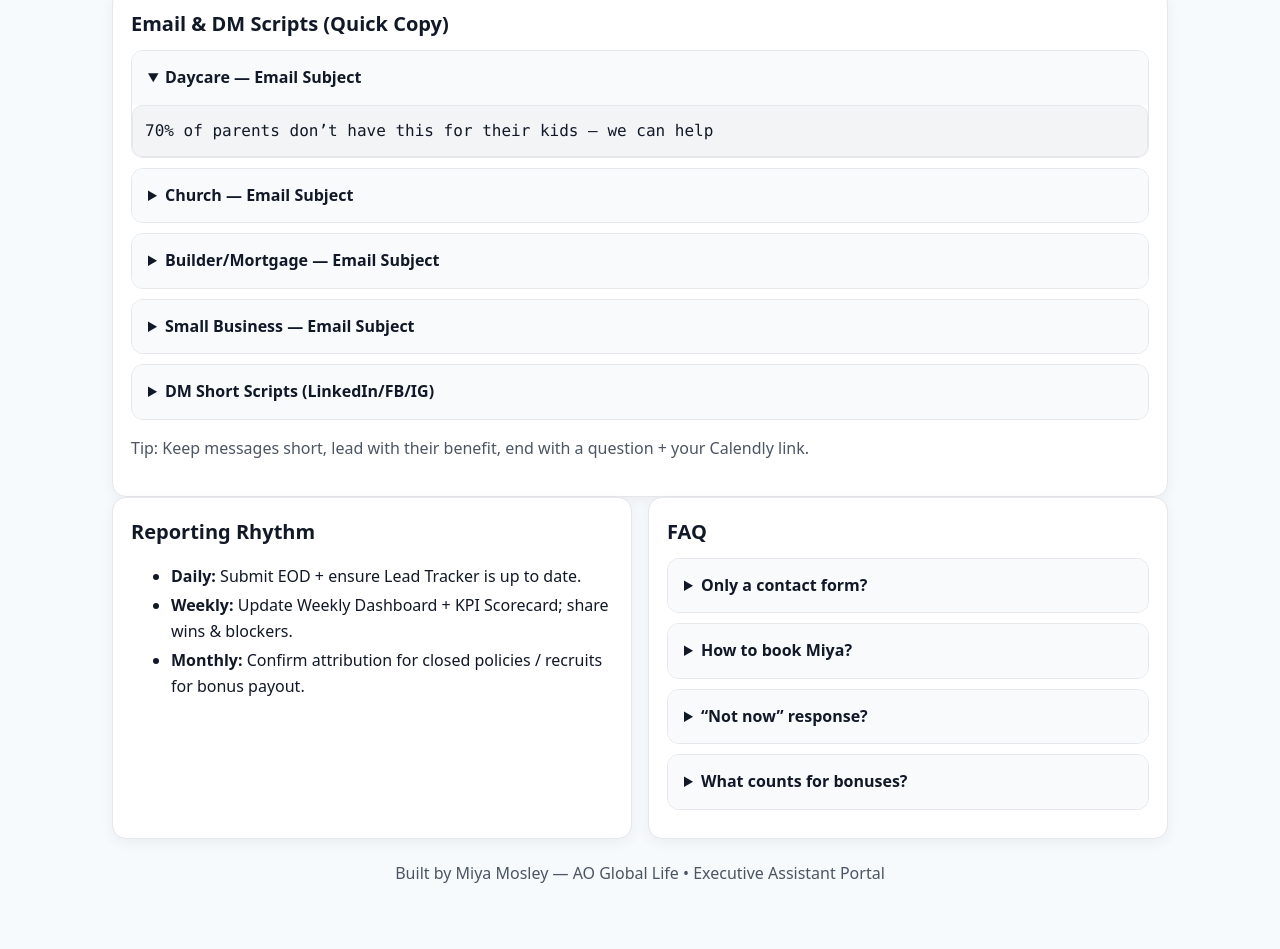
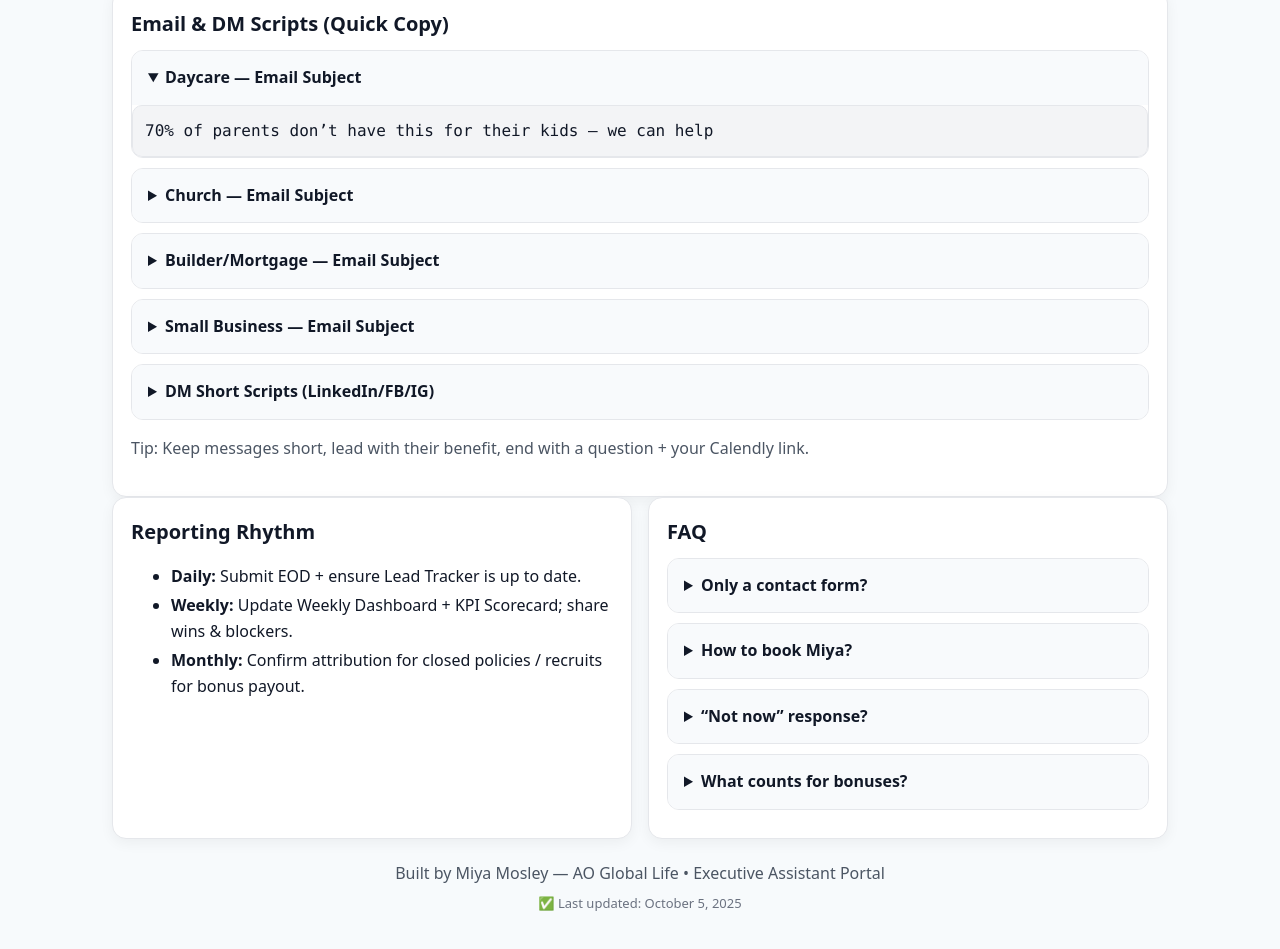
Before and after one commit to miyamosleyail-create/zina-starter-kit, a plain HTML site: page index.html in a window 1280 px wide. Shown: the part 1663-2612 px from the top of the page. Drawn offline with Linux system fonts and the light colour scheme.

Commit message:
Update index.html

```diff
--- a/index.html
+++ b/index.html
@@ -202,7 +202,20 @@
     </div>
   </div>
 
-  <footer>Built by Miya Mosley — AO Global Life • Executive Assistant Portal</footer>
-</div>
-</body>
-</html>
+<footer>Built by Miya Mosley — AO Global Life • Executive Assistant Portal</footer>
+<script>
+  document.addEventListener("DOMContentLoaded", function() {
+    const footer = document.querySelector("footer");
+    if (footer) {
+      const now = new Date();
+      const options = { year: "numeric", month: "long", day: "numeric" };
+      const formatted = now.toLocaleDateString(undefined, options);
+      const updatedNote = document.createElement("div");
+      updatedNote.style.fontSize = "13px";
+      updatedNote.style.color = "#6b7280";
+      updatedNote.style.marginTop = "6px";
+      updatedNote.textContent = `✅ Last updated: ${formatted}`;
+      footer.appendChild(updatedNote);
+    }
+  });
+</script>
```
